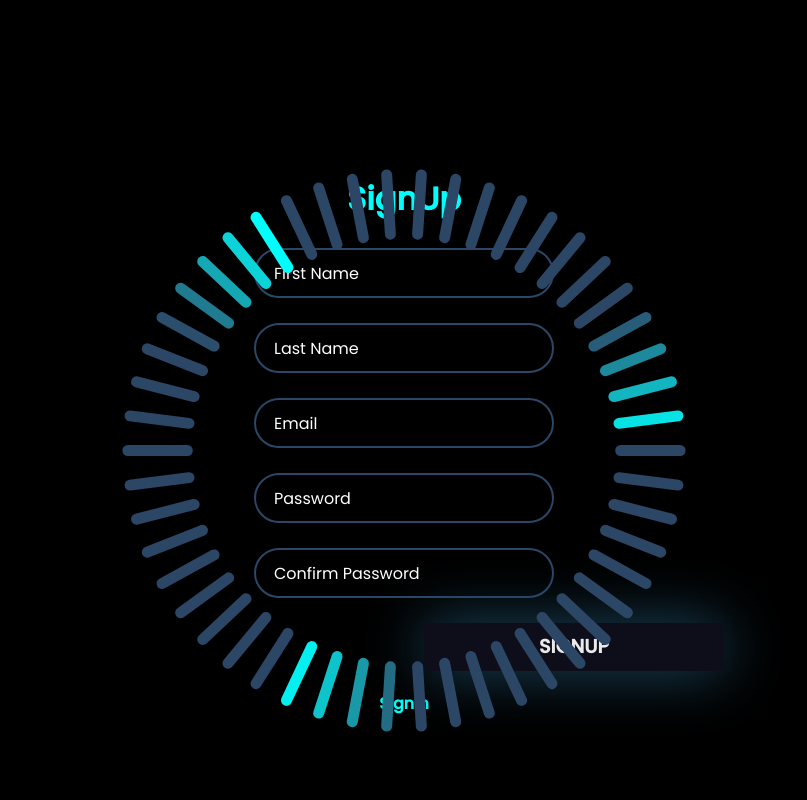
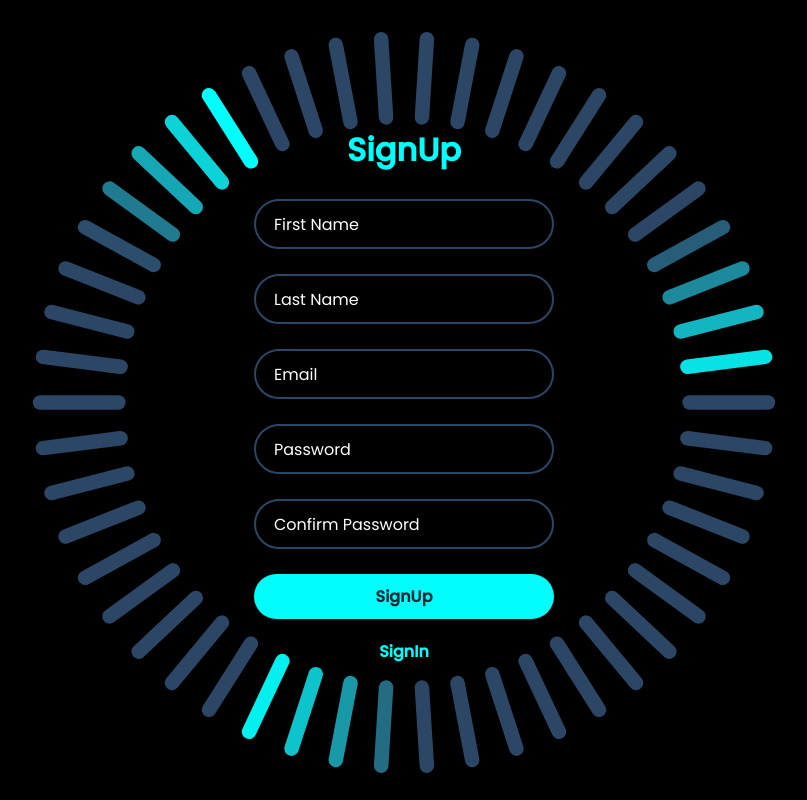
Before and after one commit to lamba-harsh/Auction-Platform, a React (Create React App) app: page / in a window 1280 px wide. Shown: the whole page, without its empty margins (236-1043 px from the left). Built offline with nearby package versions, Linux system fonts and the light colour scheme.

Commit message:
circle commit

```diff
--- a/src/components/Signin.css
+++ b/src/components/Signin.css
@@ -122,7 +122,7 @@ h2 {
   text-decoration: underline;
 }
 
-.btn {
+.login_btn {
   margin: 20px auto 10px; /* Updated line */
   width: 100%;
   height: 45px;
--- a/src/components/Signin.js
+++ b/src/components/Signin.js
@@ -21,7 +21,7 @@ class LoginForm extends React.Component {
             <div className="forgot-password">
               <a href="#">Forgot Password?</a>
             </div>
-            <button type="submit" className="btn">Login</button>
+            <button type="submit" className="login_btn ">Login</button>
             <div className="signup-link">
               <a href="/">Signup</a>
             </div>
--- a/src/components/Signup.css
+++ b/src/components/Signup.css
@@ -17,7 +17,7 @@ body {
     min-height: 100vh;
 }
 
-.container {
+.container_signup {
     position: relative;
     width: 256px;
     height: 256px;
@@ -26,18 +26,6 @@ body {
     align-items: center;
 }
 
-.container span {
-    position: absolute;
-    left: 0;
-    width: 32px;
-    height: 5px;
-    background: #2c4766;
-    border-radius: 8px;
-    transform-origin: 128px;
-    transform: scale(2) rotate(calc(var(--i) * (360deg / 50)));
-    animation: animateBlink 1s linear infinite;
-    animation-delay: calc(var(--i) * (3s / 50));
-}
 
 @keyframes animateBlink {
     0% {
@@ -49,12 +37,26 @@ body {
     }
 }
 
-.login-box {
+.container_signup span {
+    position: absolute;
+    left: 0;
+    width: 32px;
+    height: 5px;
+    background: #2c4766;
+    border-radius: 8px;
+    transform-origin: 128px;
+    transform: scale(2.9) rotate(calc(var(--i) * (360deg / 50)));
+    animation: animateBlink 1s linear infinite;
+    animation-delay: calc(var(--i) * (3s / 50));
+}
+
+.logon-box {
     position: absolute;
     width: 400px;
+
 }
 
-.login-box form {
+.logon-box form {
     width: 100%;
     padding: 0 50px;
 }
@@ -123,7 +125,7 @@ h2 {
     text-decoration: underline;
 }
 
-.btn {
+.signup_btn {
     width: 100%;
     height: 45px;
     border-radius: 45px;
--- a/src/components/Signup.js
+++ b/src/components/Signup.js
@@ -7,8 +7,8 @@ import './Signup.css';
 class SignUpForm extends React.Component {
   render() {
     return (
-      <div className="container">
-        <div className="login-box">
+      <div className="container_signup">
+        <div className="logon-box">
           <h2>SignUp</h2>
           <form action="#" className='form'>
           <div className="input-box">
@@ -32,16 +32,17 @@ class SignUpForm extends React.Component {
               <label>Confirm Password</label>
             </div>
 
-            <button type="submit" className="btn">SignUp</button>
+            <button type="submit" className="signup_btn">SignUp</button>
             <div className="signup-link">
               <a href="/signin">SignIn</a>
             </div>
           </form>
         </div>
-
+<div className='signup'>
         {Array.from({ length: 50 }).map((_, i) => (
           <span key={i} style={{ "--i": i }}></span>
         ))}
+        </div>
       </div>
     );
   }
```
